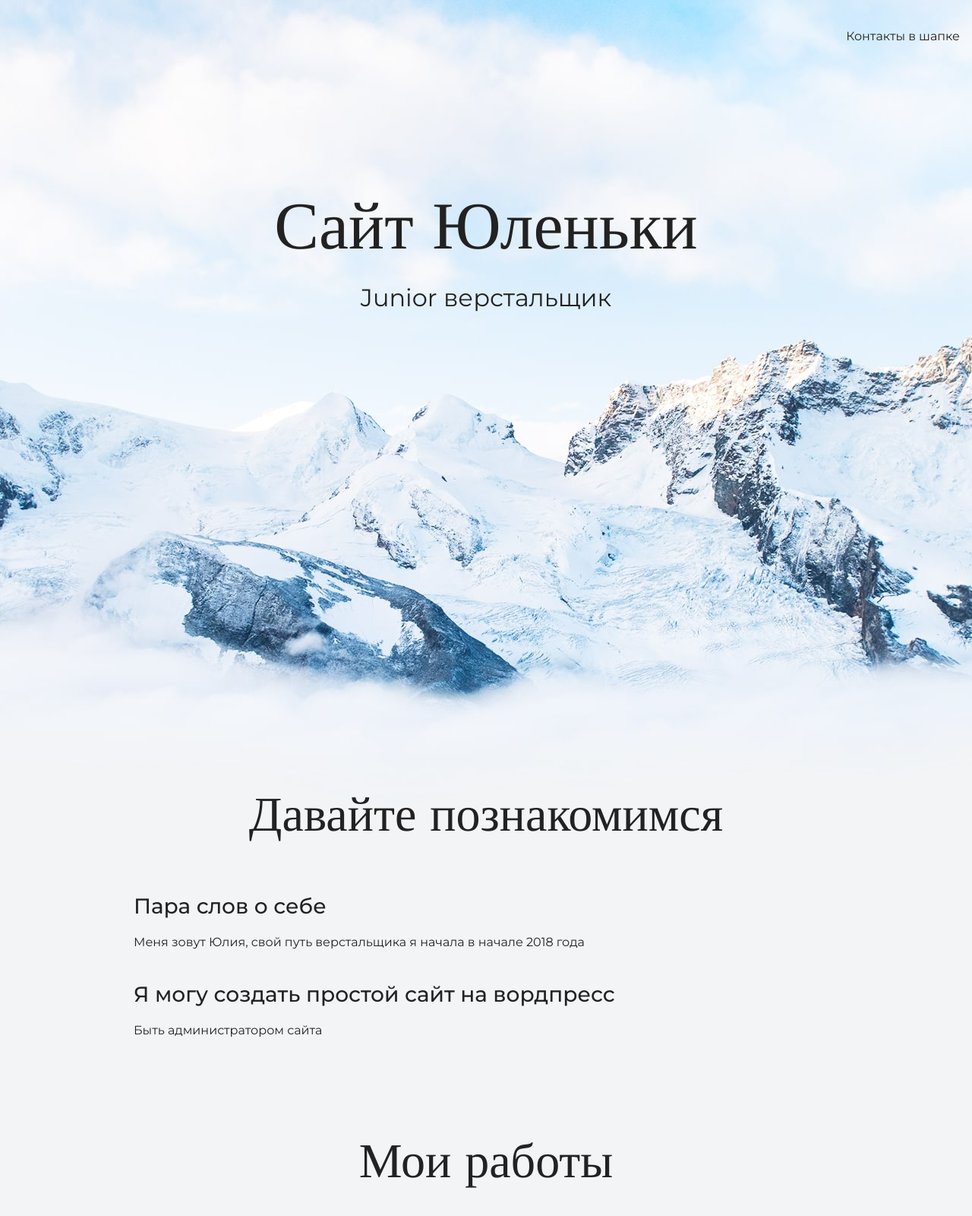
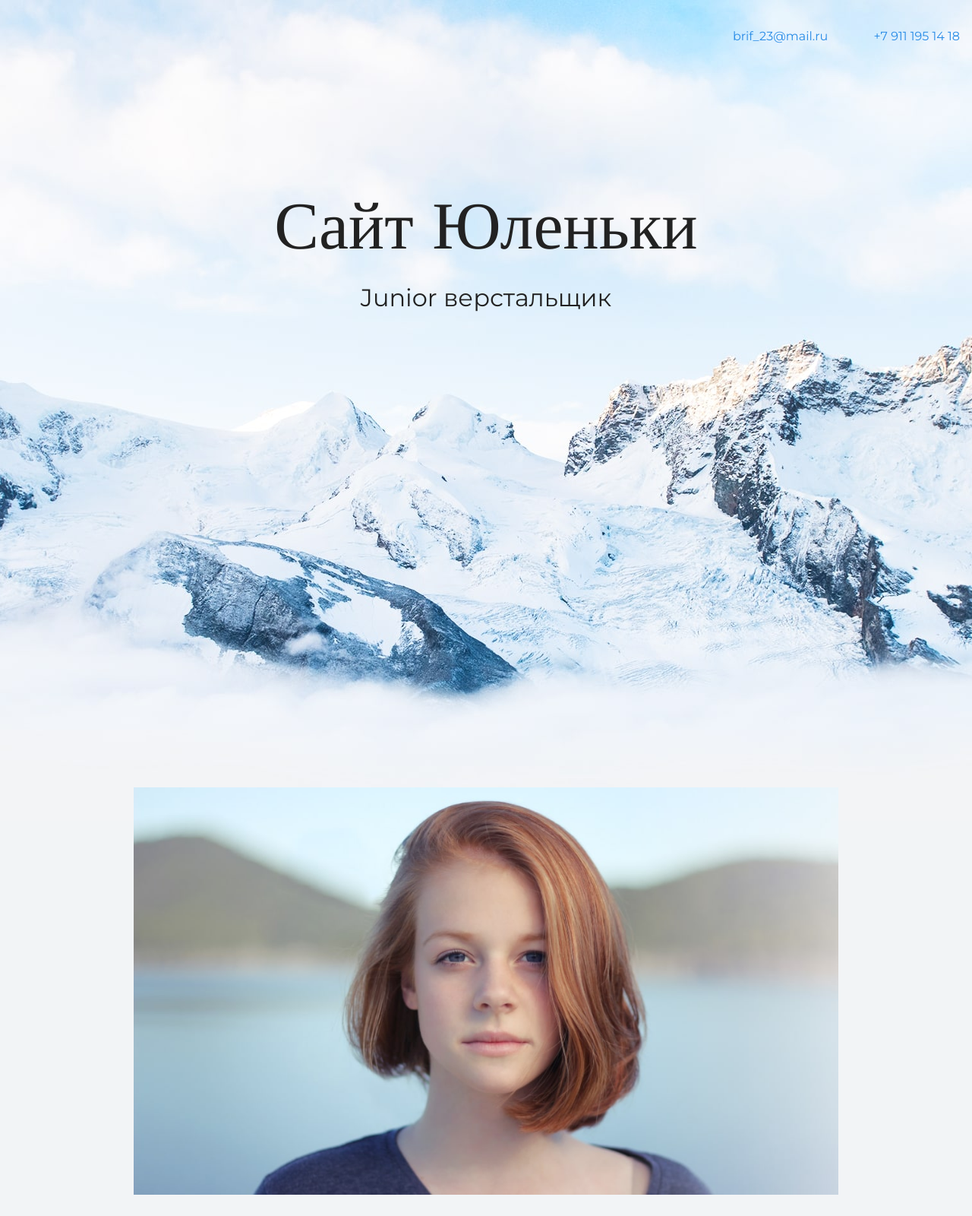
Before and after one commit to julia-brif/box, a plain HTML site: page index.html in a window 1280 px wide. Shown: the top 1600 px of the page at 76% size. Drawn offline with nearby package versions, Linux system fonts and the light colour scheme.

Commit message:
Курс

```diff
--- a/index.html
+++ b/index.html
@@ -8,11 +8,12 @@
   </head>
 
   <body>
-    <header class="page-header">
-      <div class="container">
-        Контакты в шапке
-      </div>
-    </header>
+ <header class="page-header">
+  <div class="container">
+    <a href="mailto:brif_23@mail.ru">brif_23@mail.ru</a>
+    <a href="tel:++79111951418">+7 911 195 14 18</a>
+  </div>
+</header>
 
     <section class="hero-image">
       <div class="container">
@@ -22,6 +23,10 @@
     </section>
 
     <section class="intro">
+
+      <figure class="user-image">
+        <img src="files/user.jpg" width="928" height="536" alt="Фотография Неопознанного Енота">
+      </figure>
       <div class="container">
       <h2 class="subheading">Давайте познакомимся</h2>
       <h3>Пара слов о себе</h3>
@@ -32,6 +37,9 @@
     </section>
 
     <section class="portfolio">
+      <figure class="project-image">
+        <img src="files/project.jpg" width="928" height="536" alt="Cайт инструктора Кекса">
+      </figure>
       <div class="container">
       <h2 class="subheading">Мои работы</h2>
 
@@ -40,13 +48,15 @@
 
       <h3>Блог начинающего верстальщика</h3>
       <p>Статический блог про обучение HTML и CSS.</p>
+      <a class="button" href="source/project/index.html">Открыть страницу</a>
     </div>
     </section>
 
     <footer class="page-footer">
       <div class="container">
-      8 911 195 14 18
-    </div>
+        <a class="footer-email" href="mailto:brif_23@mail.ru">brif_23@mail.ru</a>
+        <a class="footer-phone" href="tel:++79111951418">+7 911 195 14 18</a>
+      </div>
     </footer>
   </body>
 </html>
```
